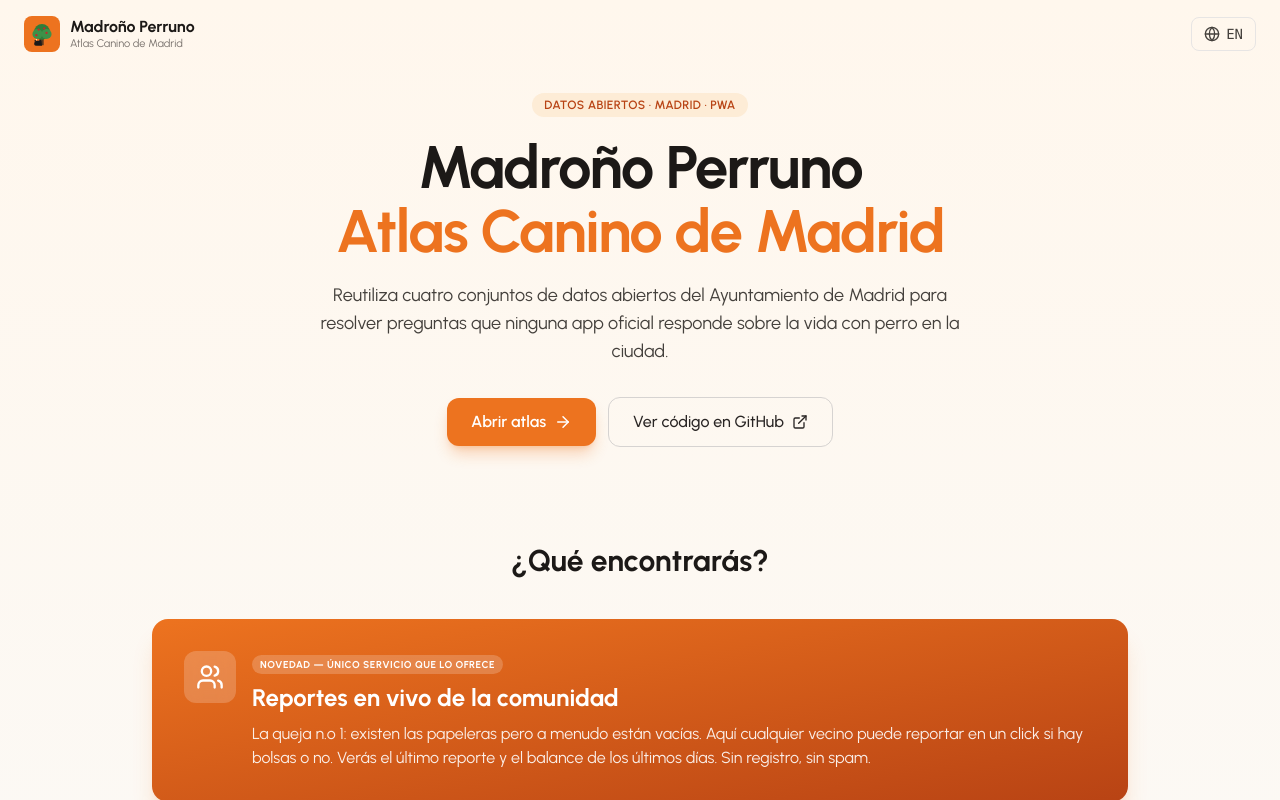
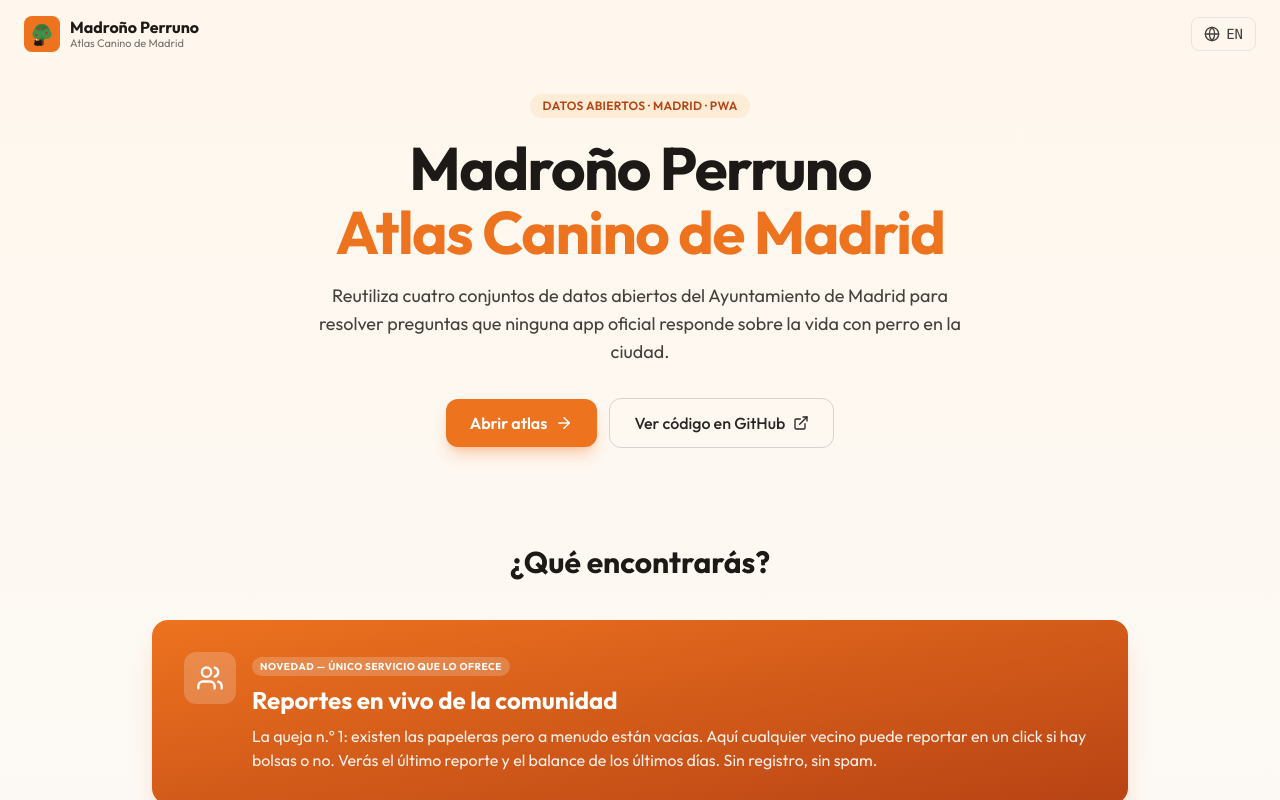
Before and after one commit to celiarozalenm/madrono-perruno, a React (Vite) app: page / in a window 1280 px wide. Built offline with nearby package versions, Linux system fonts and the light colour scheme.

Commit message:
Switch typography from Urbanist to Outfit

```diff
--- a/src/index.css
+++ b/src/index.css
@@ -1,11 +1,11 @@
-@import url('https://fonts.googleapis.com/css2?family=Urbanist:wght@400;500;600;700;800;900&display=swap');
+@import url('https://fonts.googleapis.com/css2?family=Outfit:wght@400;500;600;700;800;900&display=swap');
 
 @tailwind base;
 @tailwind components;
 @tailwind utilities;
 
 :root {
-  font-family: 'Urbanist', system-ui, -apple-system, sans-serif;
+  font-family: 'Outfit', system-ui, -apple-system, sans-serif;
   -webkit-font-smoothing: antialiased;
   -moz-osx-font-smoothing: grayscale;
 }
@@ -42,7 +42,7 @@
 }
 
 .mp-popup {
-  font-family: 'Urbanist', system-ui, sans-serif;
+  font-family: 'Outfit', system-ui, sans-serif;
   width: 250px;
 }
 .mp-popup-bar { height: 4px; }
--- a/tailwind.config.js
+++ b/tailwind.config.js
@@ -18,7 +18,7 @@
         },
       },
       fontFamily: {
-        sans: ['"Urbanist"', 'system-ui', '-apple-system', 'sans-serif'],
+        sans: ['"Outfit"', 'system-ui', '-apple-system', 'sans-serif'],
       },
     },
   },
```
